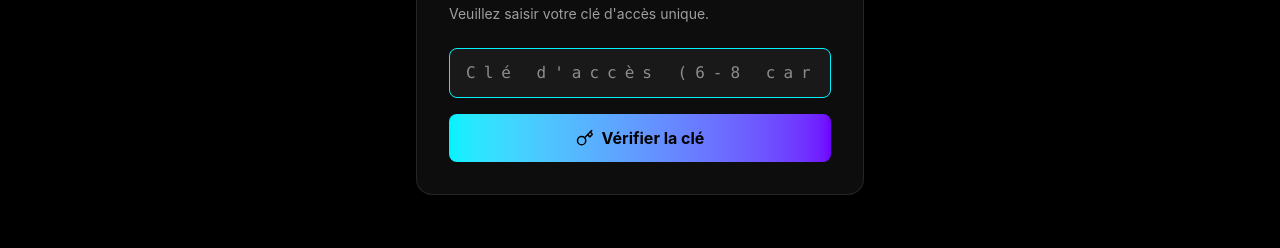
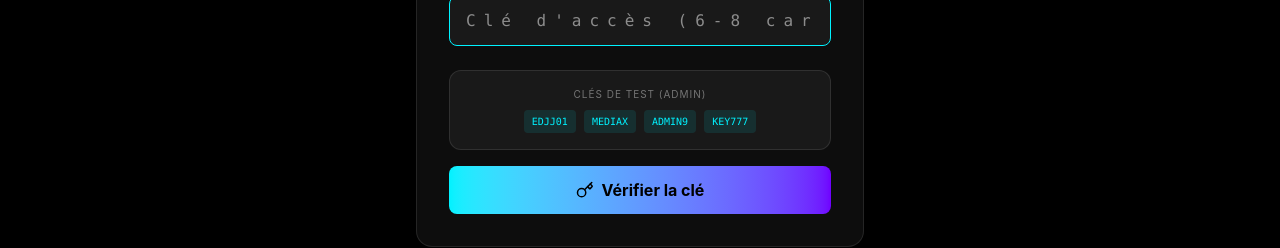
Before and after one commit to predenat4/EDDJ-MEDIA, a React (Vite) app: page / in a window 1280 px wide. Both pictures are taken after a click on the button 1237 px from the left and 35 px from the top of the page. Shown: the part 337-585 px from the top of the page. Built offline with nearby package versions, Linux system fonts and the light colour scheme; no server answers.

Commit message:
feat: Add test keys display in login
Displays a list of test keys in the login form for easier developer access and testing.
Removes unnecessary Vercel rewrite rules that are now handled by default.

```diff
--- a/src/components/Navbar.tsx
+++ b/src/components/Navbar.tsx
@@ -155,6 +155,15 @@ export const Navbar: React.FC<NavbarProps> = ({ onAuthSuccess, isAuthenticated,
                   {error && <p className="text-red-500 text-xs mt-2 text-center">Clé invalide. Accès refusé.</p>}
                 </div>
 
+                <div className="mt-6 p-4 bg-white/5 rounded-xl border border-white/10">
+                  <p className="text-[10px] uppercase tracking-widest text-white/40 mb-2 text-center">Clés de test (Admin)</p>
+                  <div className="flex flex-wrap justify-center gap-2">
+                    {['EDJJ01', 'MEDIAX', 'ADMIN9', 'KEY777'].map(k => (
+                      <code key={k} className="text-[10px] bg-electric-cyan/10 text-electric-cyan px-2 py-1 rounded">{k}</code>
+                    ))}
+                  </div>
+                </div>
+
                 <motion.button
                   whileHover={{ scale: 1.02 }}
                   whileTap={{ scale: 0.98 }}
```
Also changed, not shown: vercel.json.
